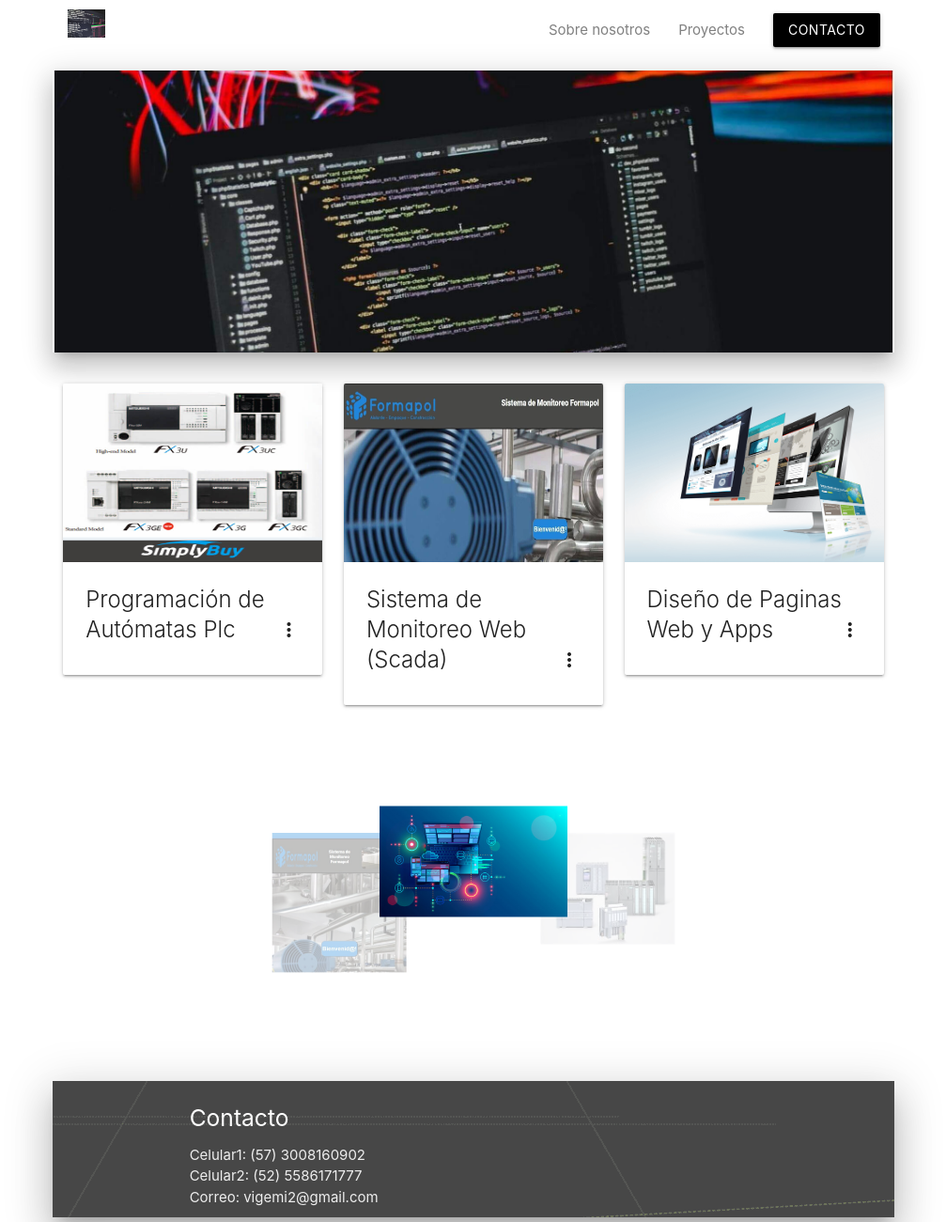
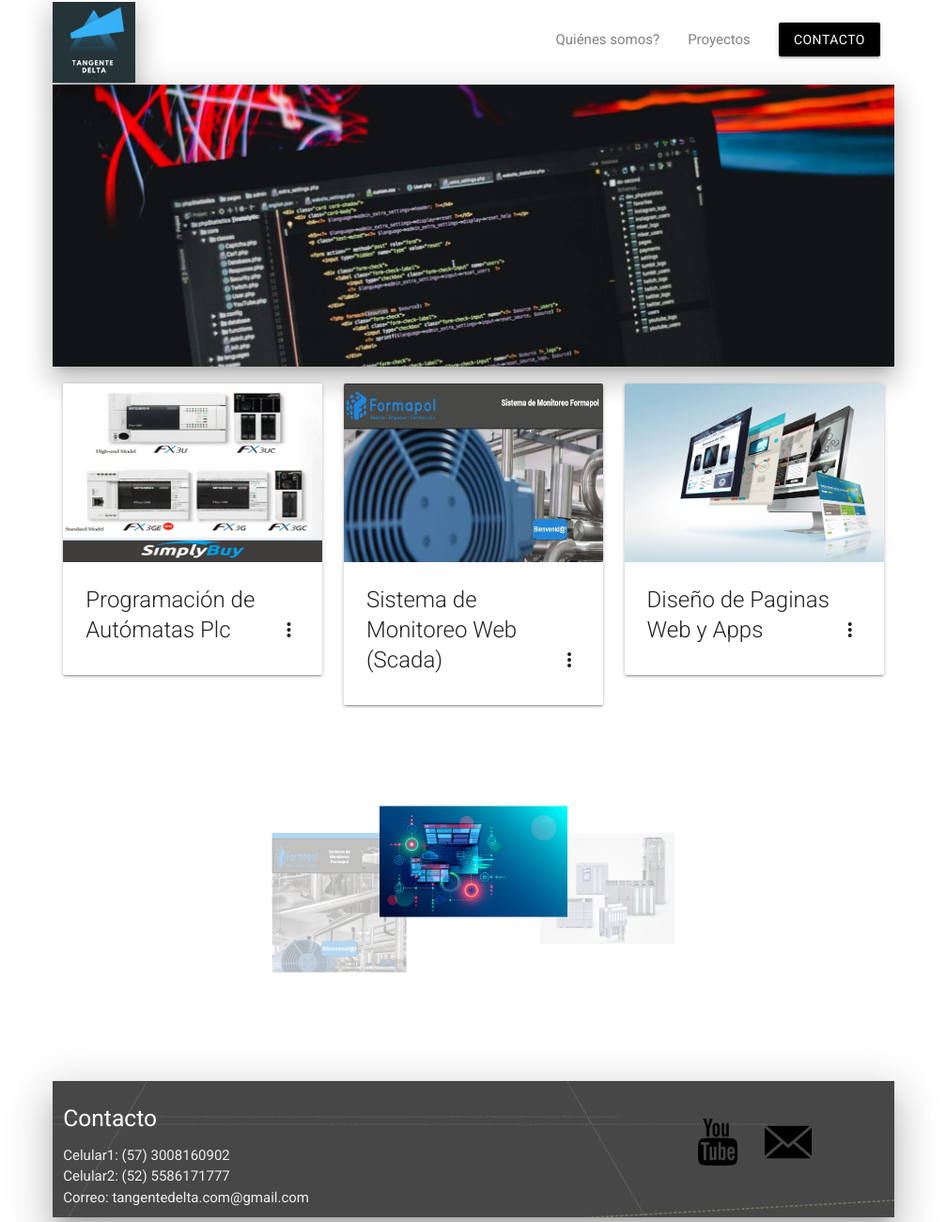
Before and after one commit to ManuelOg16/WEB-TANGENTE, a Flask app: page / in a window 1280 px wide. Shown: the whole page at 94% size, without its empty margins (136-1143 px from the left). Run offline with Flask 2, Linux system fonts and the light colour scheme.

Commit message:
actualizacio5
se agregan paginas

```diff
--- a/app.py
+++ b/app.py
@@ -3,6 +3,10 @@ app = Flask(__name__)
 @app.route('/')
 def index():
     return  render_template('index.html')
+
+@app.route('/quienes-somos')
+def quienes():
+    return  render_template('quienes-somos.html')
 
 @app.route('/proyectoplc')
 def plc():
--- a/static/css/main.css
+++ b/static/css/main.css
@@ -4,6 +4,9 @@ body{
     display: flex;
     min-height: 100vh;
     flex-direction: column;
+}
+html{
+    font-family: 'Roboto', sans-serif;
 }
 /* section header*/
 header{
@@ -12,25 +15,26 @@ header{
 
 }
 header nav{
-    height: 75px;
+    height: 90px;
     background: white;
     box-shadow: none;
 }
 nav .brand-logo{
     height: 100px;
-    left: 10%;
-    padding-left: 80px;
 }
 
 nav .brand-logo img{
-    width: 40px;
-    padding-top: 10px;
+    width: 88px;
+    padding-top: 2px;
 
 }
-
+img.responsive-img{
+    height: 88px;
+    max-width: 120%;
+}
 header nav ul{
     height: 100px;
-
+    margin-top: 10px;
 }
 header ul  a{
     color: grey;
@@ -45,10 +49,15 @@ nav a{
 .header-main-pic {
     width: 100%;
     height: 300px;
-    background-image: url('../assets/img/imgnindex.jpg');
+    background-image: url('../assets/img/imgindexsmall.jpg');
     background-repeat: no-repeat;
     background-position: center;
     background-size: cover;
+}
+@media (min-width: 640px) {
+    .header-main-pic{
+        background-image: url('../assets/img/imgnindex.jpg');
+    }
 }
 /* section header*/
 
@@ -66,13 +75,20 @@ footer.page-footer{
     bottom: 0;
     background-image: url('../assets/img/img-footer-ensalza.png');
 }
+@media only screen and (max-width: 995px){
+    footer.page-footer {
+        display: flex;
+        min-height: 50vh;
+        flex-direction: column;
+}
+}
 /* section footer*/
 
 
 /* section media responsive*/
 @media only screen and (max-width: 992px){
     nav .brand-logo {
-       left: 50%;
+       left: 83%;
        transform: translateX(-50%);
 }
 }
@@ -92,4 +108,17 @@ footer.page-footer{
 .carousel{
     height: 315px;
 }
+p{
+    text-align: justify;
+}
 /* pagina proyectoplc*/
+
+.bannerlateral{
+    width: 100%;
+    height: 100%;
+}
+.lyoutube,.lemail{
+    margin-top: 30px;
+    width: 50px;
+    height: 50px;
+}
--- a/templates/Scadaweb.html
+++ b/templates/Scadaweb.html
@@ -21,7 +21,7 @@
      <p>Este sistema se puede integrar con una gran variedad de dispositivos /  <a href="proyectoplc">PLC</a> autómatas, además el sistema al estar embebido en un entorno web se puede acceder desde cualquier dispositivo móvil, Tablet o computadora sin límite de usuarios.
       Para mayor comprensión por favor ver el siguiente video:</p>
      <div class="video-container">
-       <iframe width="853" height="480" src="https://www.youtube.com/embed/xC6Ek30_mwc" title="YouTube video player" frameborder="0" allow="accelerometer; autoplay; clipboard-write; encrypted-media; gyroscope; picture-in-picture" allowfullscreen></iframe>
+      <iframe width="560" height="315" src="https://www.youtube-nocookie.com/embed/SCc0FFEzZsE" title="YouTube video player" frameborder="0" allow="accelerometer; autoplay; clipboard-write; encrypted-media; gyroscope; picture-in-picture" allowfullscreen></iframe>
      </div>
    </div>
  </div>
--- a/templates/index.html
+++ b/templates/index.html
@@ -11,24 +11,25 @@
     <!-- Compiled and minified CSS -->
     <link rel="stylesheet" href="https://cdnjs.cloudflare.com/ajax/libs/materialize/1.0.0/css/materialize.min.css">
     <link rel="stylesheet" href="{{url_for('static', filename='css/main.css')}}">
+    <link href="https://fonts.googleapis.com/css2?family=Roboto:wght@300;400;500;900&display=swap" rel="stylesheet">
 </head>
 <body>
     <header>
         <nav class="container">
-           <a href="/" class="brand-logo  valign-wrapper"><img class="responsive-img left" src="{{url_for('static', filename='assets/img/c1.jpg')}}" alt="Logo de la página"></a>
+           <a href="/" class="brand-logo  valign-wrapper"><img class="responsive-img left z-depth-4" src="{{url_for('static', filename='assets/img/Tangente-Delta.png')}}" alt="Logo de la página"></a>
            <a href="#" data-target="mobile-demo" class="sidenav-trigger"><i class="material-icons ">menu</i></a>
            <ul class="right hide-on-med-and-down">
-               <li><a href="#">Sobre nosotros</a></li>
+               <li><a href="quienes-somos">Quiénes somos?</a></li>
                <li><a href="Scadaweb">Proyectos</a></li>
                <li><a class="btn" href="contacto">Contacto</a></li>
            </ul>
         </nav>
         <ul class="sidenav" id="mobile-demo">
-            <li><a href="#">Sobre nosotros</a></li>
+            <li><a href="quienes-somos">Quiénes somos?</a></li>
             <li><a href="Scadaweb">Proyectos</a></li>
             <li><a class="btn" href="contacto">Contacto</a></li>
         </ul>
-     <section class="container hoverable">
+     <section class="container ">
          <section class="header-main-pic z-depth-4"></section>
            <!--<div class="slider">
              <ul class="slides z-depth-4">
@@ -115,21 +116,23 @@
       </div>
     </section>
     <section class="container">
-    <footer class="page-footer z-depth-5">
-        <div class="container">
+     <footer class="page-footer z-depth-5">
             <div class="row">
-              <div class="col l6 s12">
+              <div class="col  s12 l8">
                 <h5 class="white-text">Contacto</h5>
                 <ul>
                   <li><a class="grey-text text-lighten-3" href="#!">Celular1: (57) 3008160902</a></li>
                   <li><a class="grey-text text-lighten-3" href="#!">Celular2: (52) 5586171777</a></li>
-                  <li><a class="grey-text text-lighten-3" href="#!">Correo: vigemi2@gmail.com</a></li>
+                  <li><a class="grey-text text-lighten-3" href="#!">Correo: tangentedelta.com@gmail.com</a></li>
                 </ul>
               </div>
-              <div class="col l4 offset-l2 s12">
+              <div class="col l1 offset-l1 s12">
+                <div> <a href="https://www.youtube.com/channel/UCioxHtbehAPzyQsCT002G5g" target="_blank"><img  class="lyoutube" src="{{url_for('static', filename='assets/img/youtube.png')}}" alt="Logo de la página"></a></div>
+              </div>
+              <div class="col l2  s12">
+                <div> <a href="contacto"><img  class="lemail" src="{{url_for('static', filename='assets/img/email.png')}}" alt="Logo de la página"></a></div>
               </div>
             </div>
-          </div>
     </footer>
    </section>
   <!-- Compiled and minified JavaScript -->
--- a/templates/proyectoplc.html
+++ b/templates/proyectoplc.html
@@ -19,7 +19,7 @@
     <div class="col s12 m6 ">
       <p>En el siguiente video se puede observar un proyecto desarrollado con un dispositivo PLC B&R, en el cual se implementó  el montaje eléctrico y electrónico, la función principal de esta máquina  es realizar la soldadura de varillas  en unos marcos de acero, el control de la corriente y la fusión por soldadura se realiza de manera controlada.</p>
       <div class="video-container">
-        <iframe width="853" height="480" src="https://www.youtube.com/embed/ydyIKglnHjw" title="YouTube video player" ></iframe>
+        <iframe width="560" height="315" src="https://www.youtube-nocookie.com/embed/vG28k1JrnN4" title="YouTube video player" frameborder="0" allow="accelerometer; autoplay; clipboard-write; encrypted-media; gyroscope; picture-in-picture" allowfullscreen></iframe>
       </div>
     </div>
   </div>
```
Also changed, not shown: templates/quienes-somos.html (added, +44 -0 lines), static/assets/img/Tangente-Delta.png (added), static/assets/img/email.png (added), static/assets/img/imgindexsmall.jpg (added), static/assets/img/imgnindex.jpg, static/assets/img/youtube.png (added).
